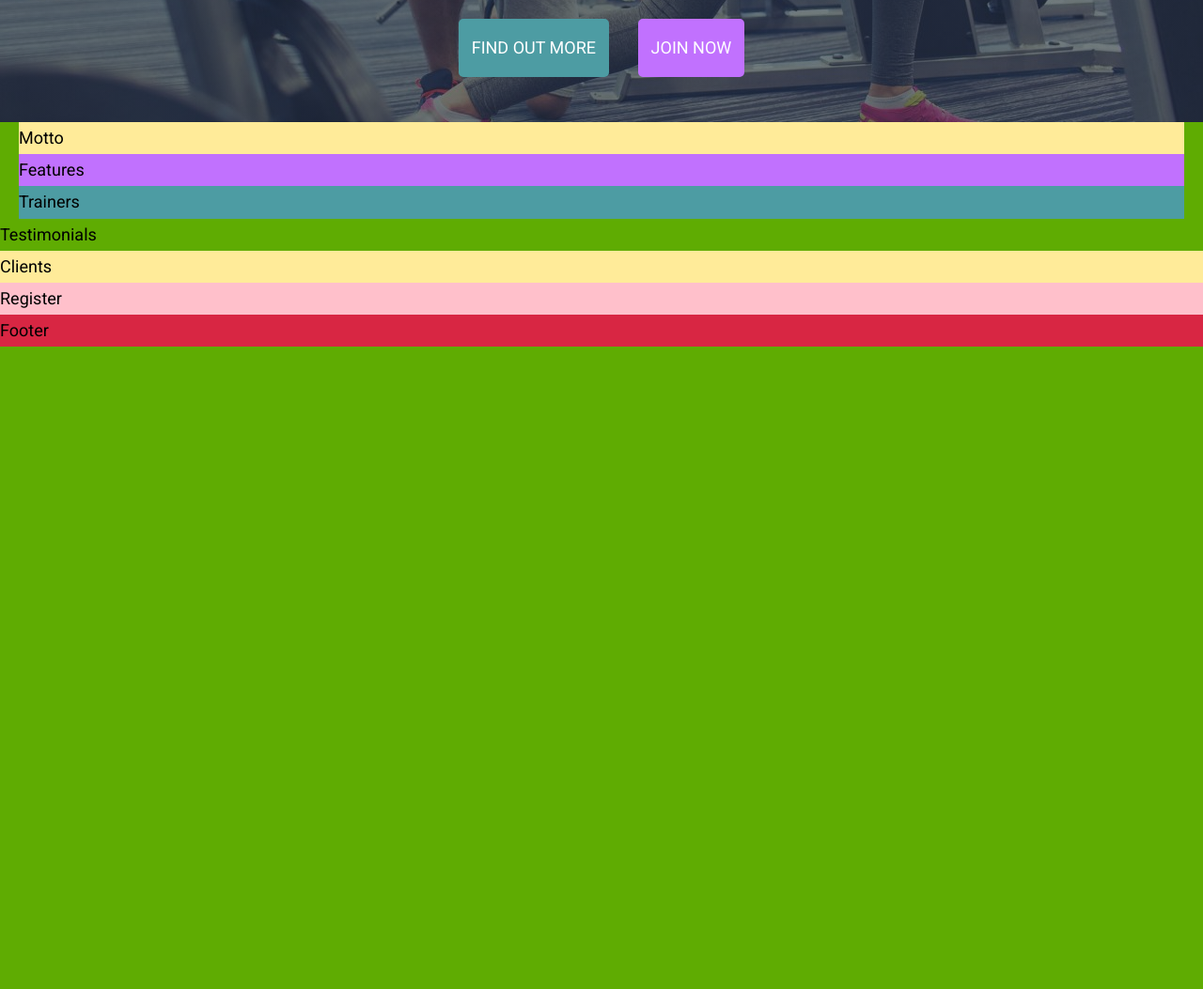
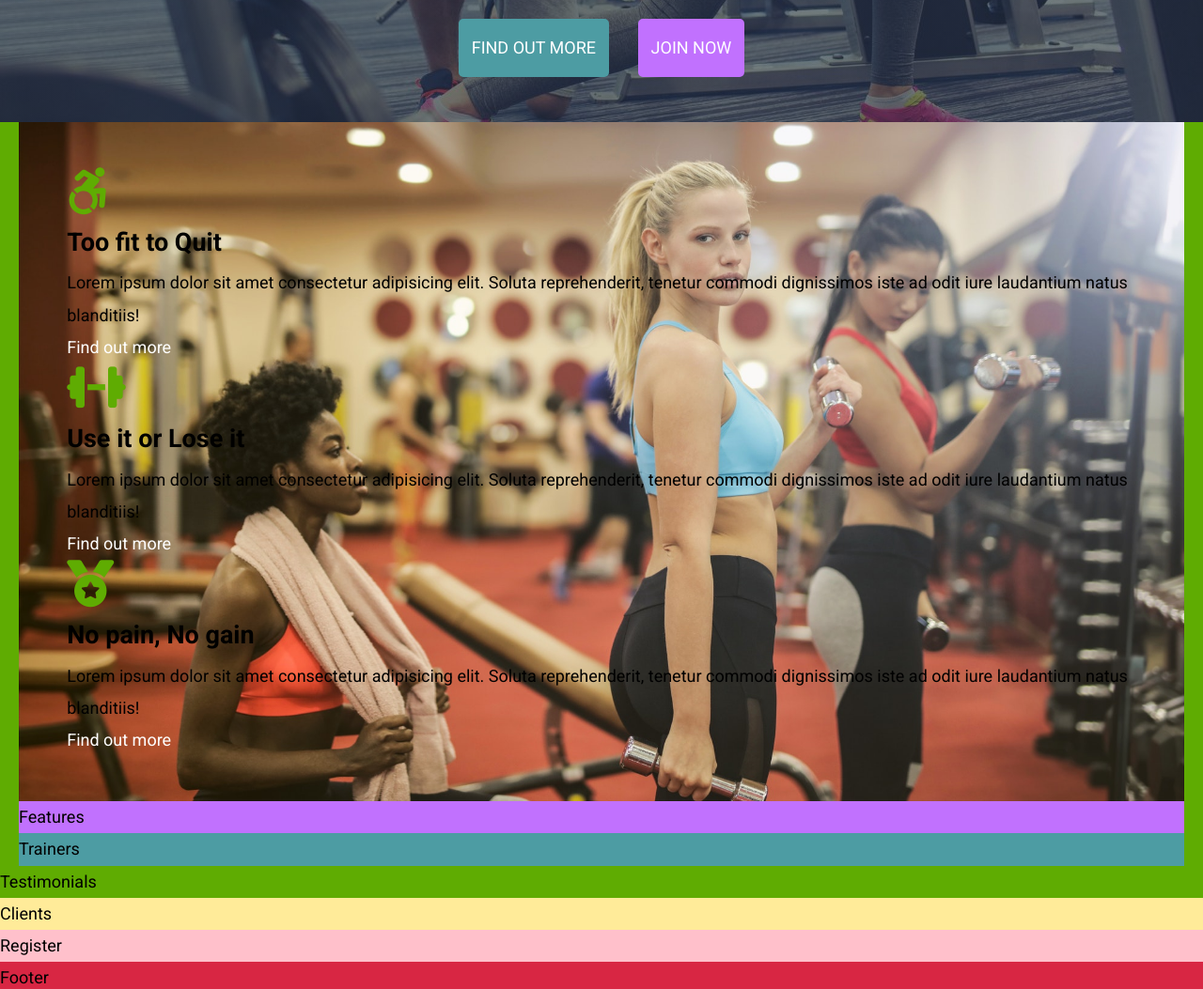
Before and after one commit to Widoguaiquirian/fluidGymnasticweb, a website: page index.html in a window 1280 px wide. Shown: the part 580-1633 px from the top of the page at 94% size. Before the commit the page ends 949 px from the top, so only its background shows below. Drawn offline with Linux system fonts and the light colour scheme.

Commit message:
New motto

```diff
--- a/index.html
+++ b/index.html
@@ -123,7 +123,56 @@
          </section>
 
          <!-- Motto Section -->
-         <section class="motto"> Motto </section>
+         <section class="motto">
+            <!-- Content 1 -->
+            <div class="motto__content">
+               <i class="fab fa-accessible-icon"></i>
+               <h2 class="motto__content--title">Too fit to Quit</h2>
+               <p class="motto__content--para"
+                  >Lorem ipsum dolor sit amet consectetur adipisicing elit. Soluta reprehenderit, tenetur commodi
+                  dignissimos iste ad odit iure laudantium natus blanditiis!</p
+               >
+               <a href="#" class="motto__content--link">
+                  <span></span>
+                  <span></span>
+                  <span></span>
+                  <span></span>
+                  Find out more
+               </a>
+            </div>
+            <!-- Content 2 -->
+            <div class="motto__content">
+               <i class="fas fa-dumbbell"></i>
+               <h2 class="motto__content--title">Use it or Lose it</h2>
+               <p class="motto__content--para"
+                  >Lorem ipsum dolor sit amet consectetur adipisicing elit. Soluta reprehenderit, tenetur commodi
+                  dignissimos iste ad odit iure laudantium natus blanditiis!</p
+               >
+               <a href="#" class="motto__content--link">
+                  <span></span>
+                  <span></span>
+                  <span></span>
+                  <span></span>
+                  Find out more
+               </a>
+            </div>
+            <!-- Content 3 -->
+            <div class="motto__content">
+               <i class="fas fa-medal"></i>
+               <h2 class="motto__content--title">No pain, No gain</h2>
+               <p class="motto__content--para"
+                  >Lorem ipsum dolor sit amet consectetur adipisicing elit. Soluta reprehenderit, tenetur commodi
+                  dignissimos iste ad odit iure laudantium natus blanditiis!</p
+               >
+               <a href="#" class="motto__content--link">
+                  <span></span>
+                  <span></span>
+                  <span></span>
+                  <span></span>
+                  Find out more
+               </a>
+            </div>
+         </section>
 
          <!-- Features Section -->
          <section class="features"> Features </section>
--- a/sass/abstracts/_variables.scss
+++ b/sass/abstracts/_variables.scss
@@ -44,3 +44,8 @@
 
 // Padding section
 $padding-section: 6vh 4vw;
+
+i {
+   color: var(--color-primary);
+   font-size: clamp(2rem, 7vw, 5rem);
+}
--- a/sass/components/_motto.scss
+++ b/sass/components/_motto.scss
@@ -1,4 +1,6 @@
 .motto {
    grid-column: 2/10;
-   background-color: var(--color-quaternary);
+   background-image: url(/images/motto/motto-bg.jpg);
+   @include bgImages;
+   padding: $padding-section;
 }
--- a/sass/components/_showcase.scss
+++ b/sass/components/_showcase.scss
@@ -63,4 +63,11 @@
          }
       }
    }
+
+   // 800px mark Break point
+   @media (max-width: 800px) {
+      &__content {
+         align-items: flex-start;
+      }
+   }
 }
```
Also changed, not shown: css/main.css.
